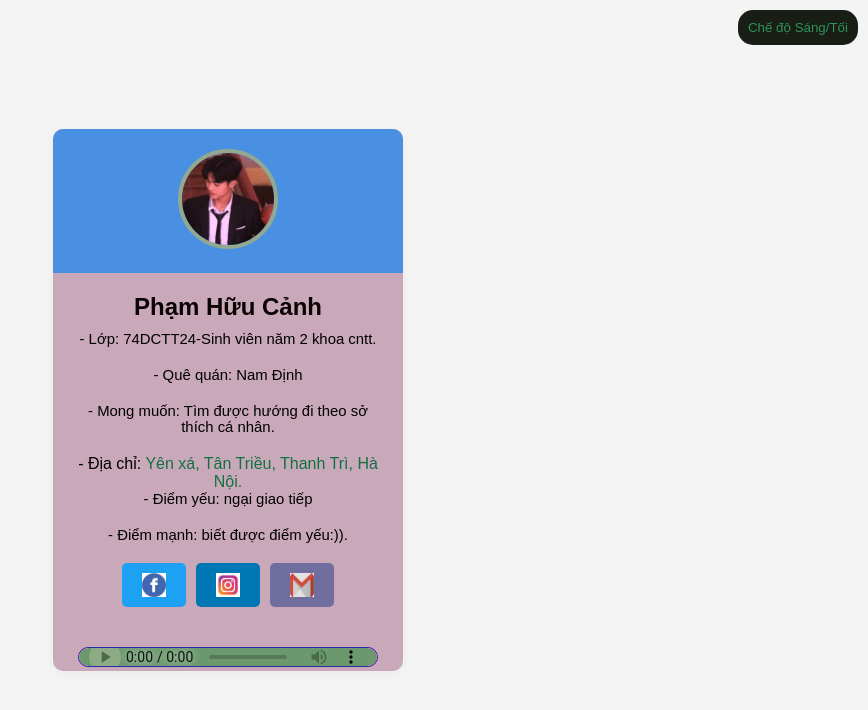
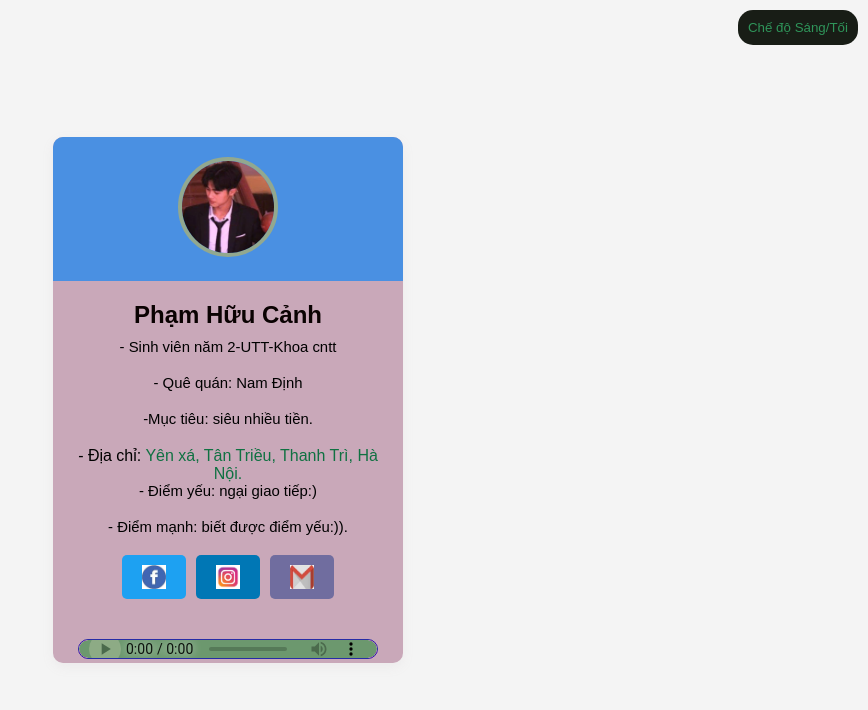
Before and after one commit to canhhocit/profile_me, a plain HTML site: page index.html in a window 1280 px wide. Shown: the whole page, without its empty margins (412-1280 px from the left). Drawn offline with Linux system fonts and the light colour scheme.

Commit message:
Update index.html

```diff
--- a/index.html
+++ b/index.html
@@ -15,11 +15,11 @@
         </div>
         <div class="profile-body">
             <h1 class="name">Phạm Hữu Cảnh</h1>
-            <p class="bio">- Lớp: 74DCTT24-Sinh viên năm 2 khoa cntt.</p>
+            <p class="bio">- Sinh viên năm 2-UTT-Khoa cntt</p>
             <p class="bio">- Quê quán: Nam Định</p>
-            <p class="bio">- Mong muốn: Tìm được hướng đi theo sở thích cá nhân.</p>
+            <p class="bio">-Mục tiêu: siêu nhiều tiền. </p>
             <p class="map">- Địa chỉ: <a href="https://maps.app.goo.gl/6PqEcU3ryVYdaB9z6">Yên xá, Tân Triều, Thanh Trì, Hà Nội.</a></p>
-            <p class="bio">- Điểm yếu: ngại giao tiếp</p>
+            <p class="bio">- Điểm yếu: ngại giao tiếp:)</p>
             <p class="bio">- Điểm mạnh: biết được điểm yếu:)).</p>
 
             <div class="social-links">
```
